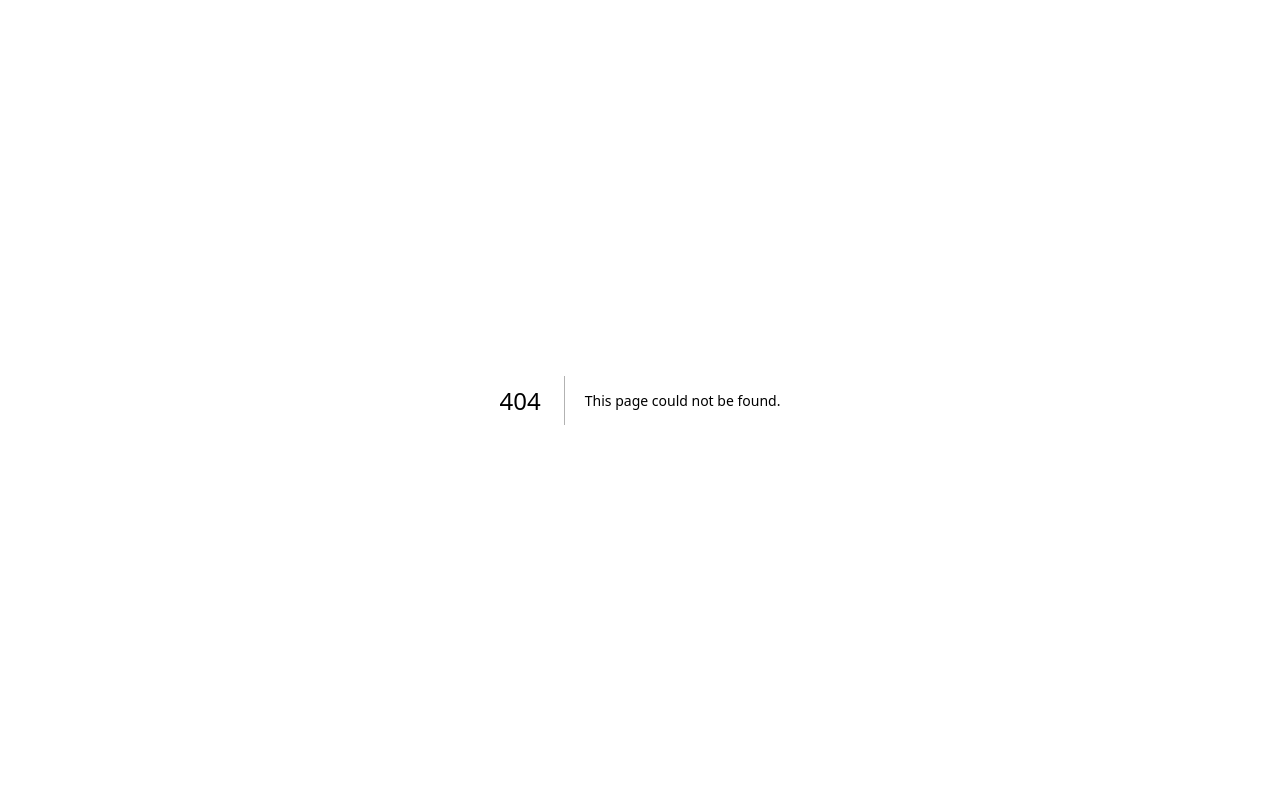
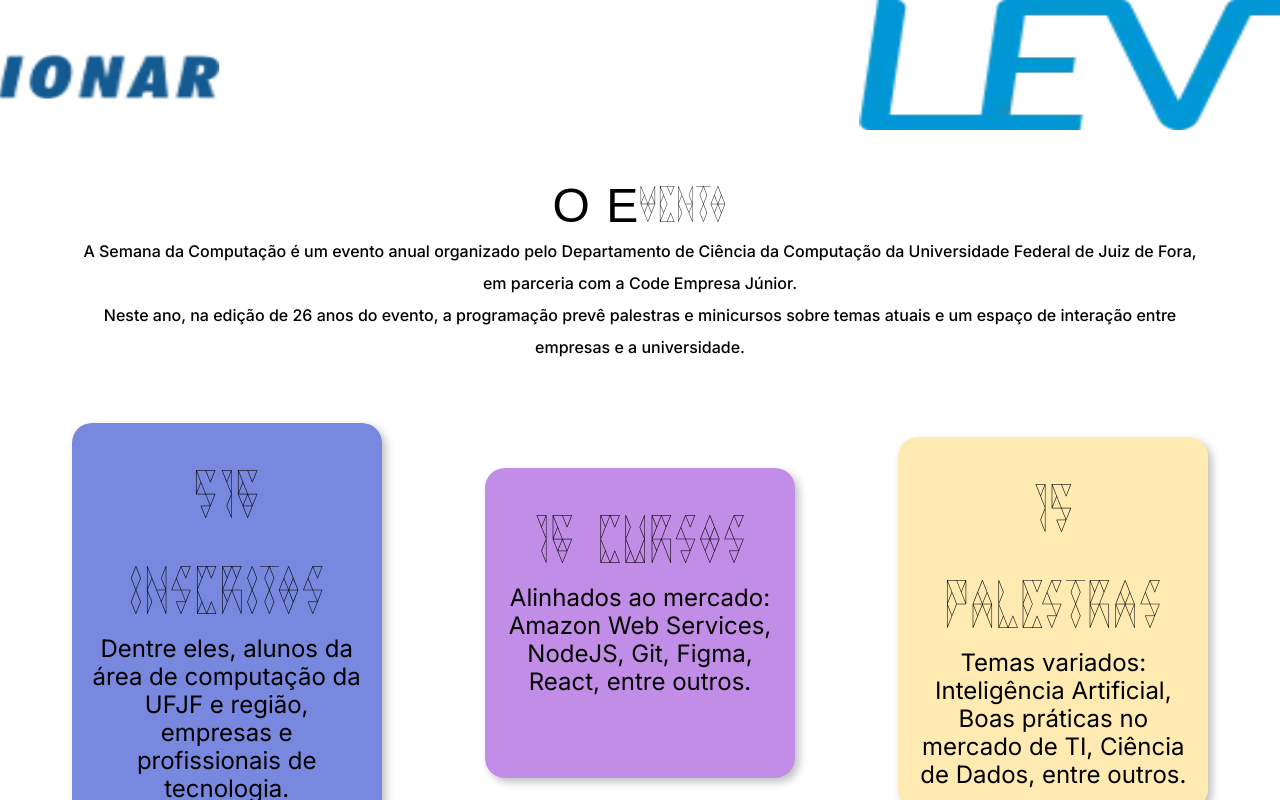
Before and after one commit to semana-computacao-ufjf/site2024, a Next.js app: page /presentation in a window 1280 px wide. Before the commit this address had no page. Built offline with nearby package versions, Linux system fonts and the light colour scheme.

Commit message:
adição da página apresentação com slider

```diff
--- a/src/app/globals.css
+++ b/src/app/globals.css
@@ -16,6 +16,19 @@
   }
 }
 
+@keyframes slide {
+  0% {
+    transform: translateX(0);
+  }
+  100% {
+    transform: translateX(-100%);
+  }
+}
+
+.animate-slide {
+  animation: slide linear infinite;
+}
+
 body {
   color: rgb(var(--foreground-rgb));
   background: linear-gradient(
@@ -24,6 +37,18 @@ body {
       rgb(var(--background-end-rgb))
     )
     rgb(var(--background-start-rgb));
+}
+
+html, body {
+  margin: 0;
+  padding: 0;
+  overflow-x: hidden;
+  overflow-y: auto;
+  height: 100vh;
+}
+
+* {
+  box-sizing: border-box;
 }
 
 @layer utilities {
--- /dev/null
+++ b/src/app/presentation/page.tsx
@@ -0,0 +1,77 @@
+import Slider from "@/components/slider";
+
+// TODO: query dos logos das empresas
+const images = [
+  "/images/bronze-solucionar.webp",
+  "/images/diamante-4matt.webp",
+  "/images/diamante-levty.webp",
+  "/images/diamante-rerum.webp",
+  "/images/ouro-codi.webp",
+  "/images/prata-ciadoleite.webp",
+];
+
+export default function Presentation() {
+  return (
+    <div className="bg-[rgba(255,255,255,1)] min-h-screen flex flex-col">
+      <Slider images={images} />
+      <About />
+    </div>
+  );
+}
+
+const About = () => {
+  // TODO: query da descrição da edição
+  const editionDescription =
+    "Neste ano, na edição de 26 anos do evento, a programação prevê palestras e minicursos sobre temas atuais e um espaço de interação entre empresas e a universidade.";
+
+  // TODO: query do número de inscritos
+  const participants = 516;
+
+  // TODO: query do número de cursos
+  const courses = 16;
+
+  // TODO: query do número de cursos
+  const talks = 15;
+
+  return (
+    <>
+      <div className="text-black font-normal text-center mx-20 my-10">
+        <h1 className="font-viga text-[48px] leading-[64.51px]">O Evento</h1>
+        {/* TODO: instalar a fonte quicksand */}
+        <div className="font-quicksand text-2xl font-medium leading-8">
+          <p>
+            A Semana da Computação é um evento anual organizado pelo
+            Departamento de Ciência da Computação da Universidade Federal de
+            Juiz de Fora, em parceria com a Code Empresa Júnior.
+          </p>
+          <p>{editionDescription}</p>
+        </div>
+      </div>
+      <div className="flex flex-col md:flex-row items-center justify-around text-black m-5 text-center">
+        <div className="bg-[#001FC187] w-full md:w-1/4 aspect-square shadow-[4px_4px_8px_0px_#00000040] p-5 gap-x-[25px] rounded-tl-[20px] rounded-br-[20px] rounded-bl-[20px] rounded-tr-[20px]">
+          <p className="font-viga text-[64px] font-normal">
+            {participants} inscritos
+          </p>
+          <p className="text-[24px] font-normal leading-7">
+            Dentre eles, alunos da área de computação da UFJF e região, empresas
+            e profissionais de tecnologia.
+          </p>
+        </div>
+        <div className="bg-[#861DCE80] w-full md:w-1/4 aspect-square shadow-[4px_4px_8px_0px_#00000040] p-5 gap-x-[25px] rounded-tl-[20px] rounded-br-[20px] rounded-bl-[20px] rounded-tr-[20px]">
+          <p className="font-viga text-[64px] font-normal">{courses} cursos</p>
+          <p className="text-[24px] font-normal leading-7">
+            Alinhados ao mercado: Amazon Web Services, NodeJS, Git, Figma,
+            React, entre outros.
+          </p>
+        </div>
+        <div className="bg-[#FFBE004D] w-full md:w-1/4 aspect-square shadow-[4px_4px_8px_0px_#00000040] p-5 gap-x-[25px] rounded-tl-[20px] rounded-br-[20px] rounded-bl-[20px] rounded-tr-[20px]">
+          <p className="font-viga text-[64px] font-normal">{talks} palestras</p>
+          <p className="text-[24px] font-normal leading-7">
+            Temas variados: Inteligência Artificial, Boas práticas no mercado de
+            TI, Ciência de Dados, entre outros.
+          </p>
+        </div>
+      </div>
+    </>
+  );
+};
--- /dev/null
+++ b/src/components/slider.tsx
@@ -0,0 +1,38 @@
+"use client";
+import React, { useEffect, useRef } from "react";
+
+interface SliderProps {
+  images: string[];
+}
+
+const Slider = ({ images }: SliderProps) => {
+  const wrapperRef = useRef<HTMLDivElement>(null);
+  const duration = 50;
+
+  useEffect(() => {
+    const wrapper = wrapperRef.current;
+    if (wrapper) {
+      wrapper.style.animationDuration = `${duration}s`;
+    }
+  }, [duration]);
+
+  return (
+    <div className="overflow-hidden w-full h-[130px] relative">
+      <div
+        ref={wrapperRef}
+        className="flex absolute animate-slide w-[calc(100%*3)]"
+      >
+        {images.concat(images, images).map((image, index) => (
+          <img
+            key={index}
+            src={image}
+            alt={`Slide ${index + 1}`}
+            className="w-[calc(100%/6)] h-[130px] flex-shrink-0"
+          />
+        ))}
+      </div>
+    </div>
+  );
+};
+
+export default Slider;
```
